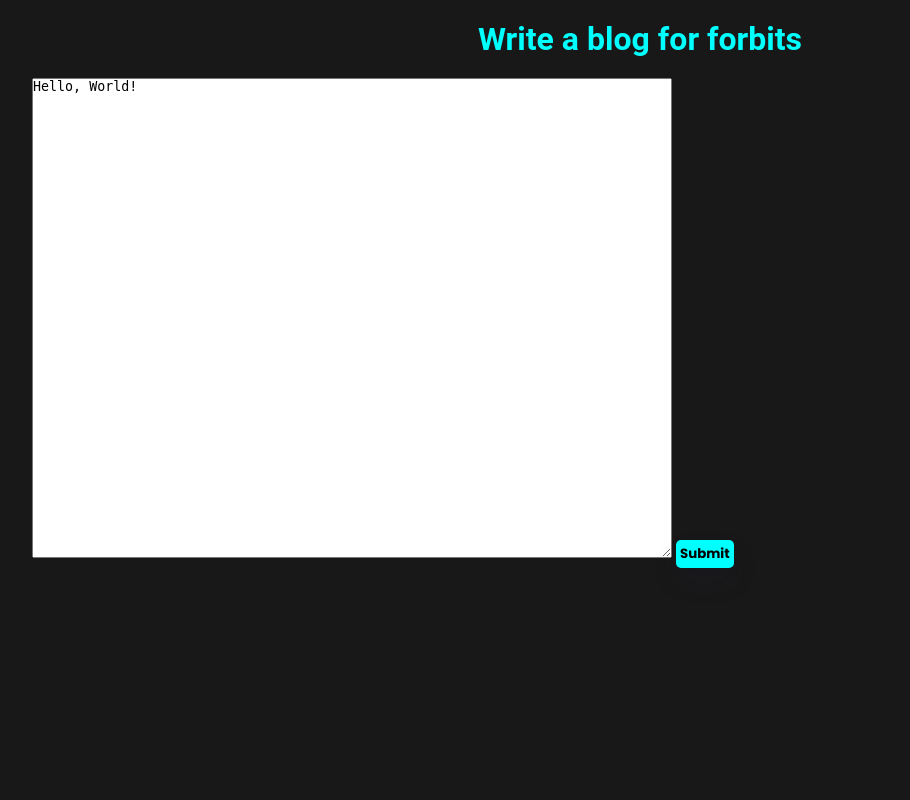
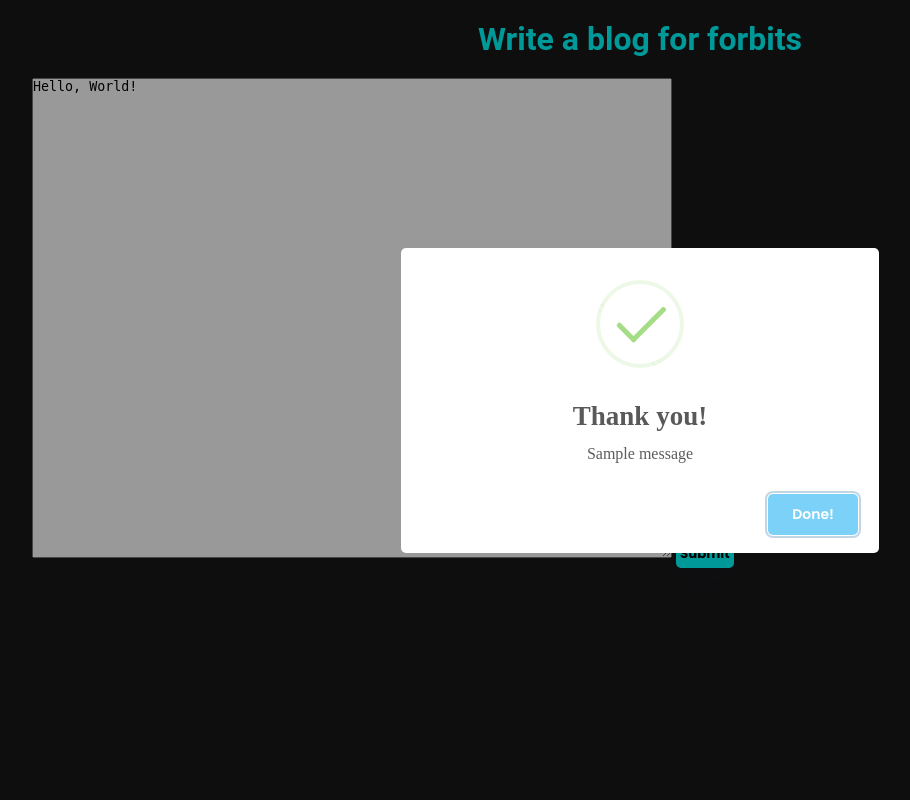
Before and after one commit to CoderAyushX/fornbits, a Django app: page /more/writeblog/ in a window 1280 px wide. Shown: the whole page, without its empty margins (0-910 px from the left). Run offline with Django 4.2, Linux system fonts and the light colour scheme; tables that the repository leaves empty hold one stand-in row (values such as "Sample post"); one stand-in notice (Sample message) is shown; some libraries are stand-ins or nearby versions.

Commit message:
first coomit

```diff
--- a/mores/views.py
+++ b/mores/views.py
@@ -1,14 +1,18 @@
-from django.shortcuts import render,redirect
+from django.shortcuts import render, redirect
 from django.contrib import messages
-from .models import Rate,Feedback,whatsnew, Writeblog
+from .models import Rate, Feedback, whatsnew, Writeblog
 # Create your views here.
+
+
 def more(request):
     return render(request, 'more.html')
+
 
 def editpro(request):
     if request.user.is_anonymous:
         return render(request, 'login.html')
     return render(request, 'editprofile.html')
+
 
 def rateus(request):
     if request.method == "POST":
@@ -18,47 +22,56 @@ def rateus(request):
         star4 = request.POST.get('star2')
         star5 = request.POST.get('star1')
         if star == "on":
-            rate = Rate(stars= "1 star")
+            rate = Rate(stars="1 star")
             rate.save()
         elif star2 == "on":
-            rate = Rate(stars= "2 star")
+            rate = Rate(stars="2 star")
             rate.save()
         elif star3 == "on":
-            rate = Rate(stars= "3 star")
+            rate = Rate(stars="3 star")
             rate.save()
         elif star4 == "on":
-            rate = Rate(stars= "4 star")
+            rate = Rate(stars="4 star")
             rate.save()
         elif star5 == "on":
-            rate = Rate(stars= "5 star")
+            rate = Rate(stars="5 star")
             rate.save()
 
         return redirect('more')
     return render(request, 'rateus.html')
 
+
 def feedback(request):
     if request.method == "POST":
         sender = request.POST.get('sender')
         message = request.POST.get('message')
-        feedback = Feedback(sender= sender, message= message)
+        feedback = Feedback(sender=sender, message=message)
         feedback.save()
         messages.info(request, "Your feedback has been delivered to forn bits")
         return redirect('feedback')
 
     return render(request, 'feedback.html')
 
+
 def update(request):
     updates = whatsnew.objects.all().first()
-    return render(request, 'updates.html', {'updates' : updates})
+    return render(request, 'updates.html', {'updates': updates})
+
+
 def writeblog(request):
     if request.method == "POST":
         message = request.POST.get('content')
-        writeblog = Writeblog(content = message)
+        writeblog = Writeblog(content=message)
         writeblog.save()
+        messages.info(request, "Your post has been delivered to forn bits! wait for confirmation ")
+        return redirect('writeblog')
     else:
-     return render(request, 'writeblog.html')
+        return render(request, 'writeblog.html')
+
+
 def error_404(request, exception):
     return render(request, '404.html')
 
+
 def error_500(request):
     return render(request, '500.html')
--- a/templates/writeblog.html
+++ b/templates/writeblog.html
@@ -57,8 +57,20 @@ button{
   <body>
   <h1>Write a blog for forbits</h1>
     <form method="post">
+        {% csrf_token %}
       <textarea id="mytextarea"  name="content">Hello, World!</textarea>
       <button type="submit">Submit</button>
     </form>
+    <script src="https://unpkg.com/sweetalert/dist/sweetalert.min.js"></script>
+<script>
+    {% for message in messages  %}
+    swal({
+      title: "Thank you!",
+      text: "{{message}}",
+      icon: "success",
+      button: "Done!",
+   });
+    {% endfor %}
+</script>
   </body>
 </html>
```
